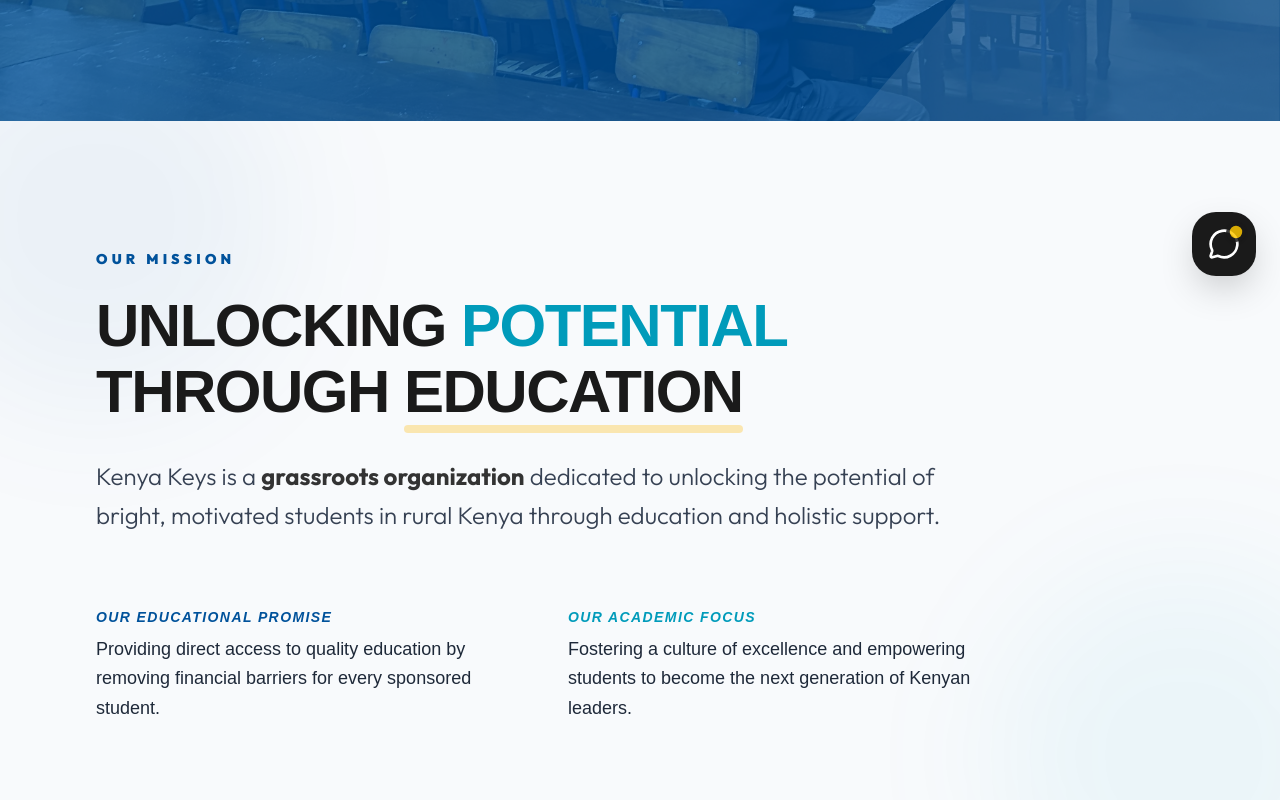
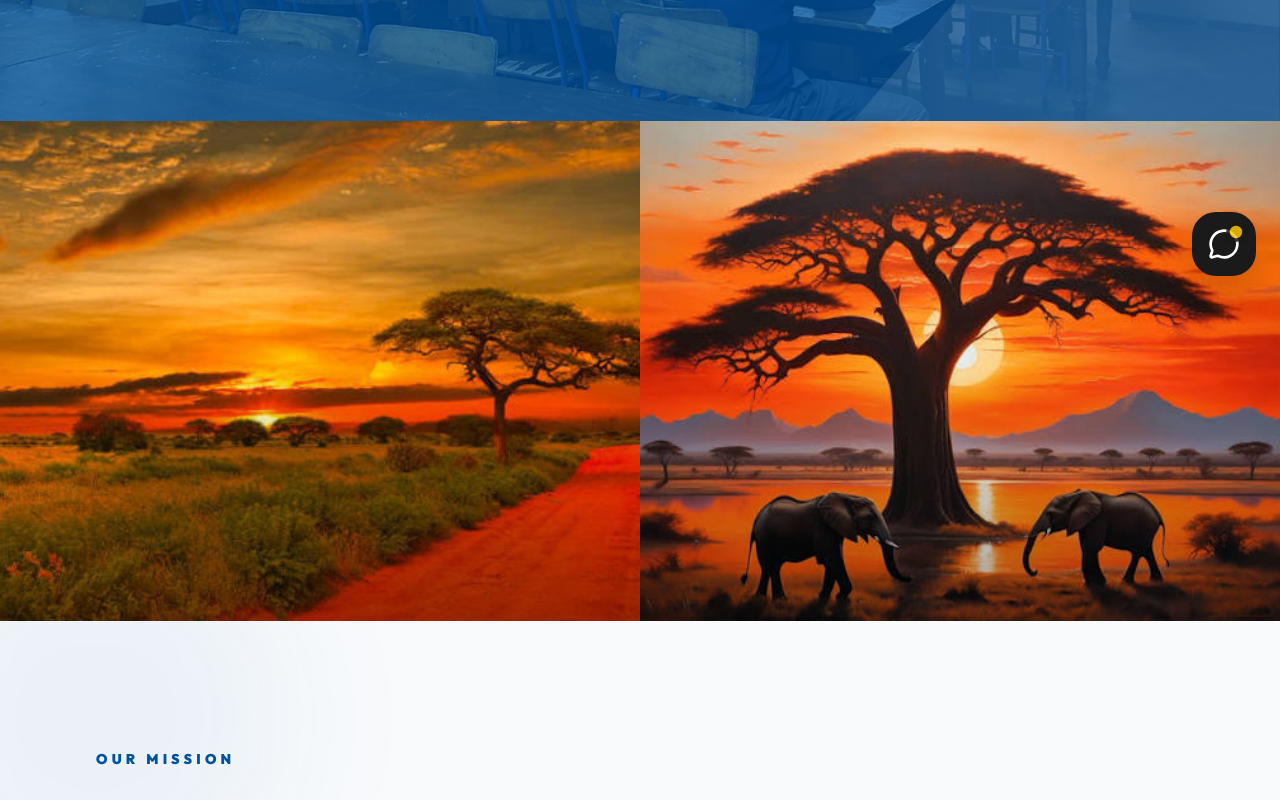
Before and after one commit to Code-Assassin-Fred/kenya-keys-kenya, a Next.js app: page /who-we-are in a window 1280 px wide. Shown: the part 500-1300 px from the top of the page. Built offline with nearby package versions, Linux system fonts and the light colour scheme; a web font is replaced by a local one.

Commit message:
hero section for our story

```diff
--- a/app/who-we-are/page.tsx
+++ b/app/who-we-are/page.tsx
@@ -2,6 +2,7 @@ import type { Metadata } from "next";
 import Navbar from "@/components/Home/Navbar";
 import Footer from "@/components/Home/Footer";
 import Hero from "@/components/Who we are/Hero";
+import DualImageHero from "@/components/Who we are/DualImageHero";
 import Mission from "@/components/Who we are/Mission";
 import LeadershipTeam from "@/components/Who we are/LeadershipTeam";
 import Journey from "@/components/Who we are/Journey";
@@ -12,7 +13,7 @@ import Contact from "@/components/Home/Contact";
 import JsonLd, { createBreadcrumbSchema } from "@/components/seo/JsonLd";
 
 export const metadata: Metadata = {
-    title: "About Kenya Keys — Our Founder Story, Mission, & Leadership",
+    title: "About Kenya Keys — Our Story, Mission, & Leadership",
     description: "Discover the inspiring story of Kenya Keys. From our founder Rinda Hayes sponsoring 14 students in Taru in 2005 to supporting 934 students today. Learn about our mission, leadership team, and local partners empowering Kwale County through education.",
     keywords: [
         "Kenya Keys about", "Kenya Keys mission", "Kenya Keys leadership", "Kenya Keys partners",
@@ -26,7 +27,7 @@ export const metadata: Metadata = {
         canonical: "https://kenyakeys-pbokenya.org/who-we-are",
     },
     openGraph: {
-        title: "About Kenya Keys — Our Founder Story, Mission, & Leadership",
+        title: "About Kenya Keys — Our Story, Mission, & Leadership",
         description: "From our founder Rinda Hayes sponsoring 14 students in Taru in 2005 to supporting 934 students today, read the inspiring journey of Kenya Keys.",
         url: "https://kenyakeys-pbokenya.org/who-we-are",
     },
@@ -42,6 +43,7 @@ export default function WhoWeArePage() {
                     { name: "About Kenya Keys", url: "https://kenyakeys-pbokenya.org/who-we-are" },
                 ])} />
                 <Hero />
+                <DualImageHero />
                 <Mission />
                 <LeadershipTeam />
                 <Journey />
--- a/components/Home/Navbar.tsx
+++ b/components/Home/Navbar.tsx
@@ -18,7 +18,7 @@ export default function Navbar() {
             href: '/who-we-are',
             children: [
                 { label: 'Our Mission', href: '/who-we-are#hero' },
-                { label: 'Founder Story', href: '/who-we-are#founder-story' },
+                { label: 'Our Story', href: '/who-we-are#our-story' },
                 { label: 'Leadership Team', href: '/who-we-are#leadership' },
                 { label: 'Partners', href: '/who-we-are#partners' },
             ],
--- /dev/null
+++ b/components/Who we are/DualImageHero.tsx
@@ -0,0 +1,51 @@
+'use client';
+
+import React from 'react';
+import { motion } from "framer-motion";
+import Image from "next/image";
+
+export default function DualImageHero() {
+    return (
+        <section id="our-story" className="w-full overflow-hidden">
+            <div className="flex flex-col md:flex-row w-full h-[350px] md:h-[500px]">
+                {/* Left Image - Acacia Sunset */}
+                <motion.div
+                    initial={{ opacity: 0, x: -30 }}
+                    whileInView={{ opacity: 1, x: 0 }}
+                    transition={{ duration: 0.8 }}
+                    viewport={{ once: true }}
+                    className="relative w-full md:w-1/2 h-1/2 md:h-full"
+                >
+                    <Image
+                        src="/Acacia sunset.jpg"
+                        alt="Acacia tree silhouette against a golden Kenyan sunset"
+                        fill
+                        sizes="(max-width: 768px) 100vw, 50vw"
+                        className="object-cover"
+                    />
+                    {/* Subtle gradient overlay for depth */}
+                    <div className="absolute inset-0 bg-gradient-to-t from-black/30 via-transparent to-transparent" />
+                </motion.div>
+
+                {/* Right Image - Baobab Sunset */}
+                <motion.div
+                    initial={{ opacity: 0, x: 30 }}
+                    whileInView={{ opacity: 1, x: 0 }}
+                    transition={{ duration: 0.8, delay: 0.15 }}
+                    viewport={{ once: true }}
+                    className="relative w-full md:w-1/2 h-1/2 md:h-full"
+                >
+                    <Image
+                        src="/Baobab sunset.jpg"
+                        alt="Baobab tree against a vibrant Kenyan sunset sky"
+                        fill
+                        sizes="(max-width: 768px) 100vw, 50vw"
+                        className="object-cover"
+                    />
+                    {/* Subtle gradient overlay for depth */}
+                    <div className="absolute inset-0 bg-gradient-to-t from-black/30 via-transparent to-transparent" />
+                </motion.div>
+            </div>
+        </section>
+    );
+}
--- a/components/Who we are/Journey.tsx
+++ b/components/Who we are/Journey.tsx
@@ -6,7 +6,7 @@ import Image from "next/image";
 
 export default function Journey() {
     return (
-        <section id="founder-story" className="py-20 bg-white">
+        <section className="py-20 bg-white">
             <div className="max-w-7xl mx-auto px-6 md:px-12 lg:px-24">
                 <div className="flex flex-col md:flex-row items-center gap-12 md:gap-20">
                     <div className="w-full md:w-1/2">
@@ -38,7 +38,7 @@ export default function Journey() {
                             transition={{ duration: 0.6 }}
                         >
                             <h2 className="text-2xl md:text-4xl font-black text-[#333] font-oswald uppercase leading-none mb-8 tracking-tight">
-                                OUR <span className="text-[#00529B]">FOUNDER STORY</span> & JOURNEY
+                                OUR <span className="text-[#00529B]">STORY</span>
                             </h2>
                             <div className="space-y-6 text-gray-700 font-outfit text-lg leading-relaxed">
                                 <p>
--- a/components/Who we are/ProfileClient.tsx
+++ b/components/Who we are/ProfileClient.tsx
@@ -28,8 +28,8 @@ export default function ProfileClient({ profile }: { profile: LeadershipProfile
                         transition={{ duration: 0.8 }}
                         className="lg:col-span-4"
                     >
-                        <div className={`relative rounded-[2rem] overflow-hidden bg-gray-100 ${isFounder ? 'border-4 border-[#00529B]/20 shadow-2xl p-2' : ''}`}>
-                             <div className="aspect-[3/4] relative rounded-[1.5rem] overflow-hidden shadow-inner">
+                        <div className={`relative rounded-none overflow-hidden bg-gray-100 ${isFounder ? 'border-4 border-[#00529B]/20 shadow-2xl p-2' : ''}`}>
+                             <div className="aspect-[3/4] relative rounded-none overflow-hidden shadow-inner">
                                 <img
                                     src={profile.image}
                                     alt={profile.name}
```
Also changed, not shown: public/Acacia sunset.jpg (added), public/Baobab sunset.jpg (added).
